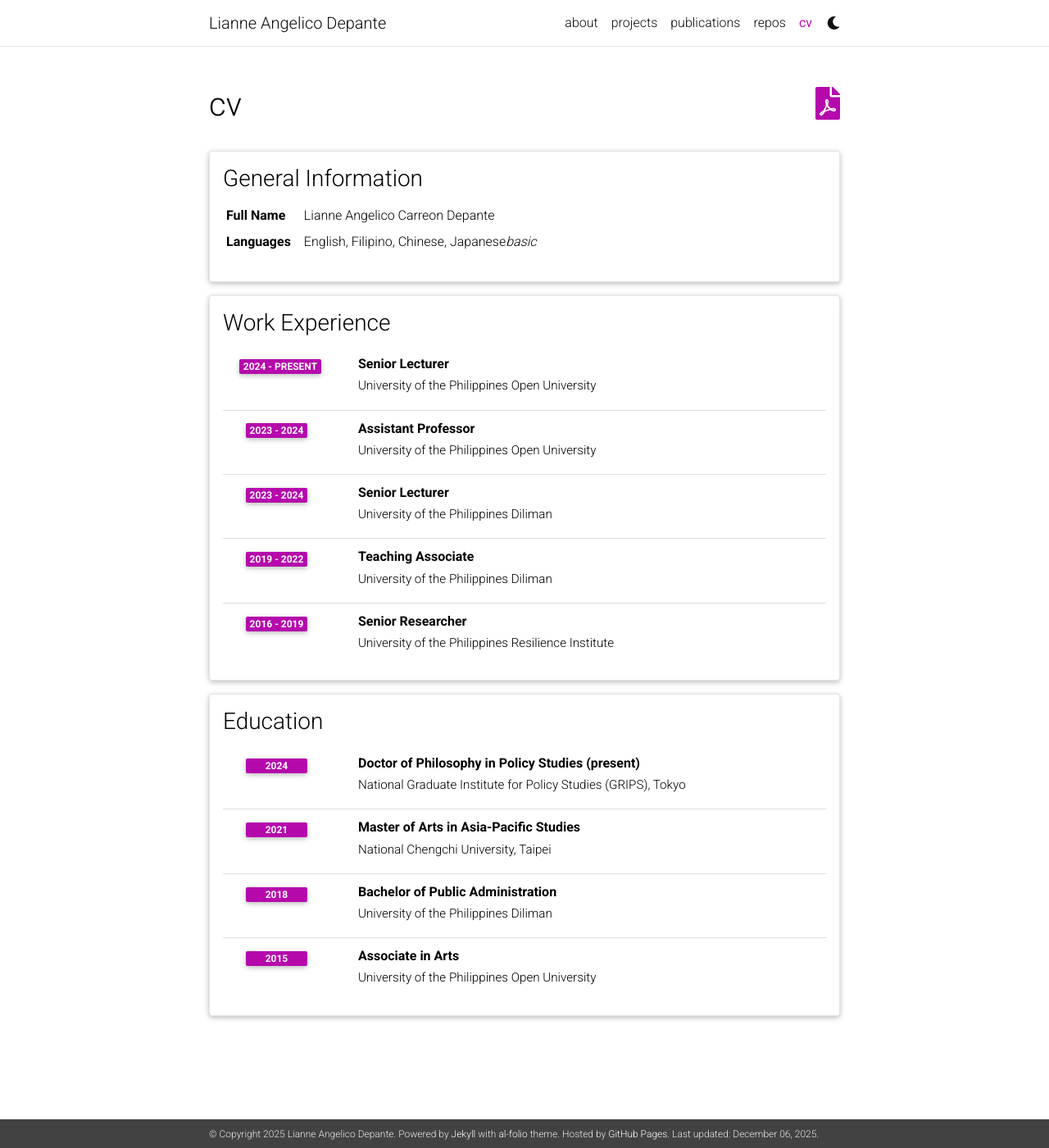
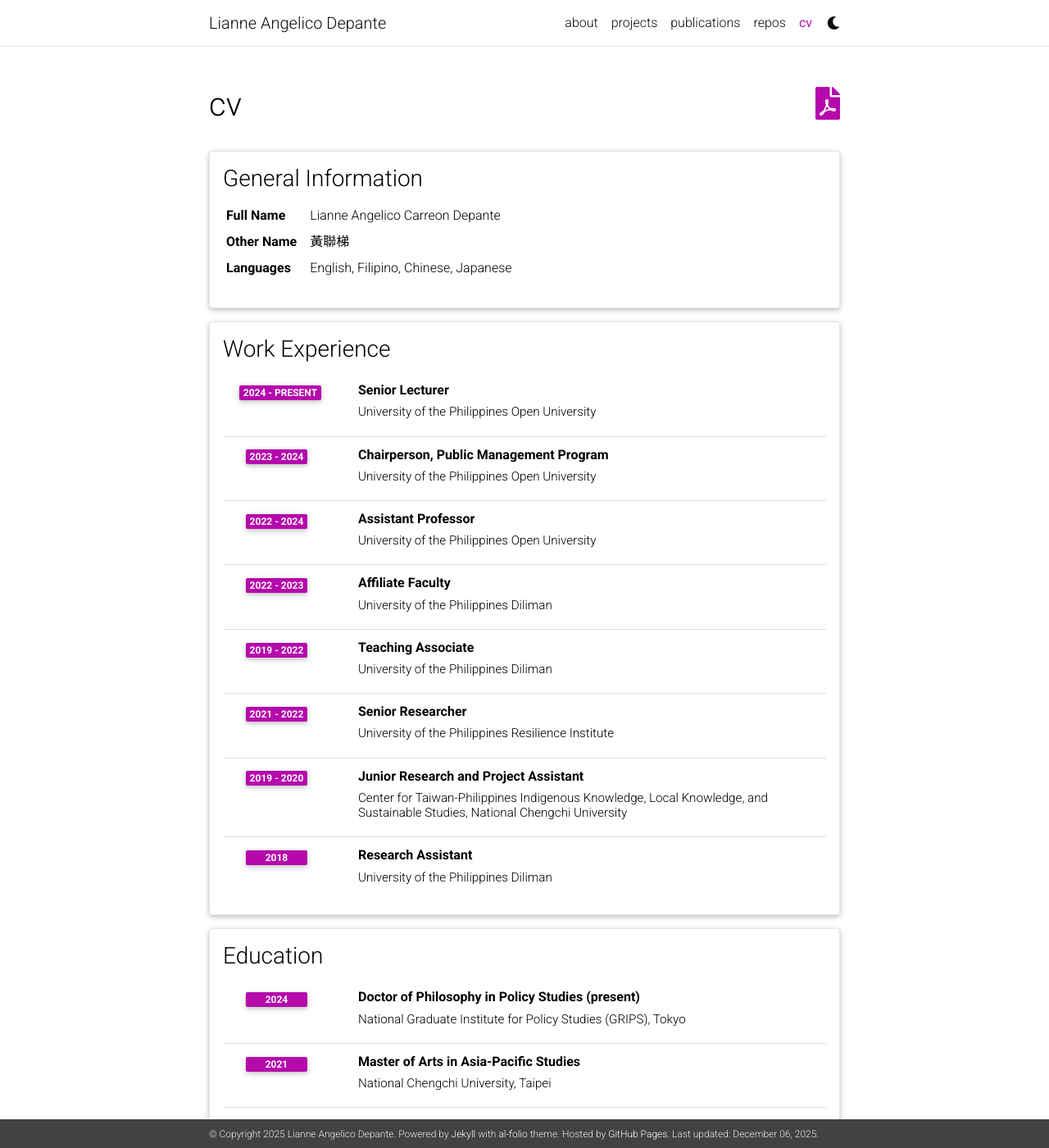
Before and after one commit to liannedepante/liannedepante.github.io, a Jekyll site: the page built from _pages/cv.md, in a window 1280 px wide and 1400 px high. Shown: the whole window at 82% size. Built offline with Jekyll 4.4.1, drawn with Linux system fonts in a browser that asks for light colours; comment, search, counter and statistics services are not loaded; a style sheet for code colours, icons or effects is not loaded.

Commit message:
Update cv.yml

```diff
--- a/_data/cv.yml
+++ b/_data/cv.yml
@@ -3,8 +3,10 @@
   contents:
     - name: Full Name
       value: Lianne Angelico Carreon Depante
+    - name: Other Name
+      value: 黃聯梯
     - name: Languages
-      value: English, Filipino, Chinese, Japanese<em>basic</em>
+      value: English, Filipino, Chinese, Japanese
 
 - title: Work Experience
   type: time_table
@@ -12,18 +14,27 @@
     - title: Senior Lecturer
       institution: University of the Philippines Open University
       year: 2024 - present
+    - title: Chairperson, Public Management Program
+      institution: University of the Philippines Open University
+      year: 2023 - 2024
     - title: Assistant Professor
       institution: University of the Philippines Open University
-      year: 2023 - 2024
-    - title: Senior Lecturer
+      year: 2022 - 2024
+    - title: Affiliate Faculty
       institution: University of the Philippines Diliman
-      year: 2023 - 2024
+      year: 2022 - 2023
     - title: Teaching Associate
       institution: University of the Philippines Diliman
       year: 2019 - 2022
     - title: Senior Researcher
       institution: University of the Philippines Resilience Institute
-      year: 2016 - 2019
+      year: 2021 - 2022
+    - title: Junior Research and Project Assistant
+      institution: Center for Taiwan-Philippines Indigenous Knowledge, Local Knowledge, and Sustainable Studies, National Chengchi University
+      year: 2019 - 2020
+    - title: Research Assistant
+      institution: University of the Philippines Diliman
+      year: 2018
 
 - title: Education
   type: time_table
```
